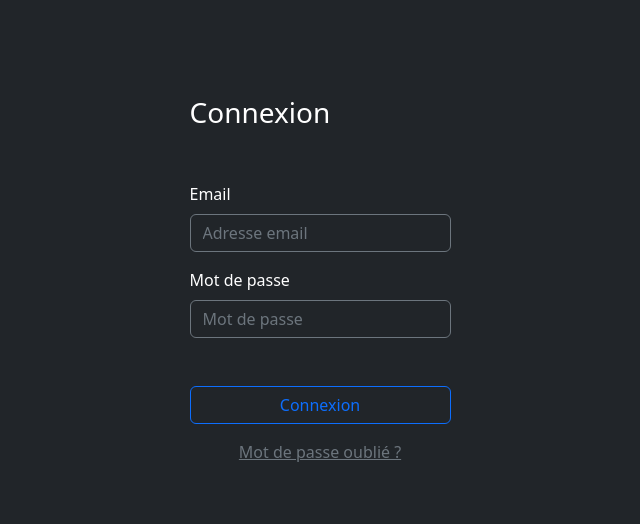
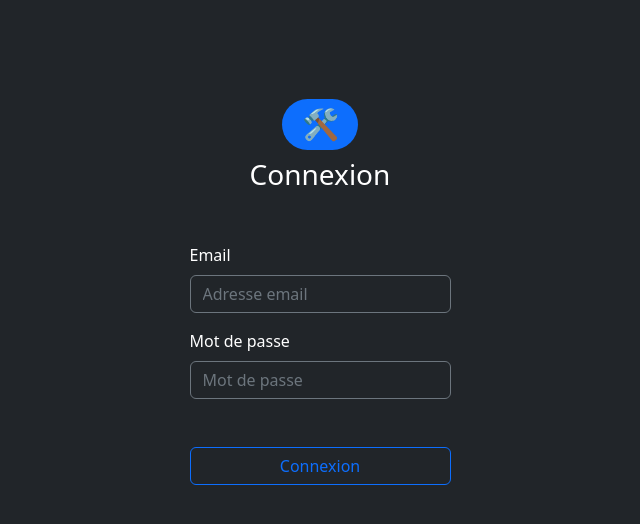
Before and after one commit to artonoximee/tools-mlav-land, a React (Create React App) app: page / in a window 1280 px wide. Shown: the top 524 px of the page, without its empty margins (320-960 px from the left). Built offline with nearby package versions, Linux system fonts and the light colour scheme; no server answers.

Commit message:
finished simple login page

```diff
--- a/src/components/Dashboard.js
+++ b/src/components/Dashboard.js
@@ -0,0 +1,9 @@
+import React from "react";
+
+function Dashboard() {
+  return (
+    <h1>Dashboard</h1>
+  )
+}
+
+export default Dashboard;
--- a/src/components/auth/Login.js
+++ b/src/components/auth/Login.js
@@ -2,6 +2,8 @@ import React, { useState } from "react";
 import { Link, useNavigate } from "react-router-dom";
 import { useForm } from "react-hook-form";
 import { useAuth } from "../../contexts/AuthContext";
+
+import { BoxArrowInRight } from 'react-bootstrap-icons';
 
 function Login() {
   const { register, handleSubmit, formState: { errors } } = useForm();
@@ -25,10 +27,10 @@ function Login() {
   return (
     <div className="row justify-content-center top-margin">
       <div className="col-lg-3 col-md-12">
+        <h1 className="text-center"><span class="badge rounded-pill text-bg-primary">🛠️</span></h1>
+        <h3 className="mb-5 text-center">Connexion</h3>
 
-        <h3 className="mb-5">Connexion</h3>
-
-        { error && <div className="alert alert-danger mt-1">{ error }</div> }
+        { error && <div className="alert alert-warning mt-1 border-warning">💣 { error }</div> }
 
         <label htmlFor="email" className="form-label mt-1"><i className="fa-solid fa-envelope text-primary"></i> Email</label>
         <input
@@ -55,14 +57,6 @@ function Login() {
           <button className={ `btn mt-5 btn-outline-primary` } onClick={ handleSubmit(submitLogIn) } disabled={ loading } type="submit">Connexion</button>
         </div>
 
-        <div className="d-grid gap-2">
-          <Link to="/forgot-password" className="text-center text-secondary mt-3">Mot de passe oublié ?</Link>
-        </div>
-
-        {/* <div className="d-grid gap-2">
-          <Link to="/signup" className="text-center text-secondary mt-3">Pas encore de compte ? Créez-en un ici</Link>
-        </div> */}
-
         <div className=" bottom-margin"></div>
       </div>
     </div>
```
